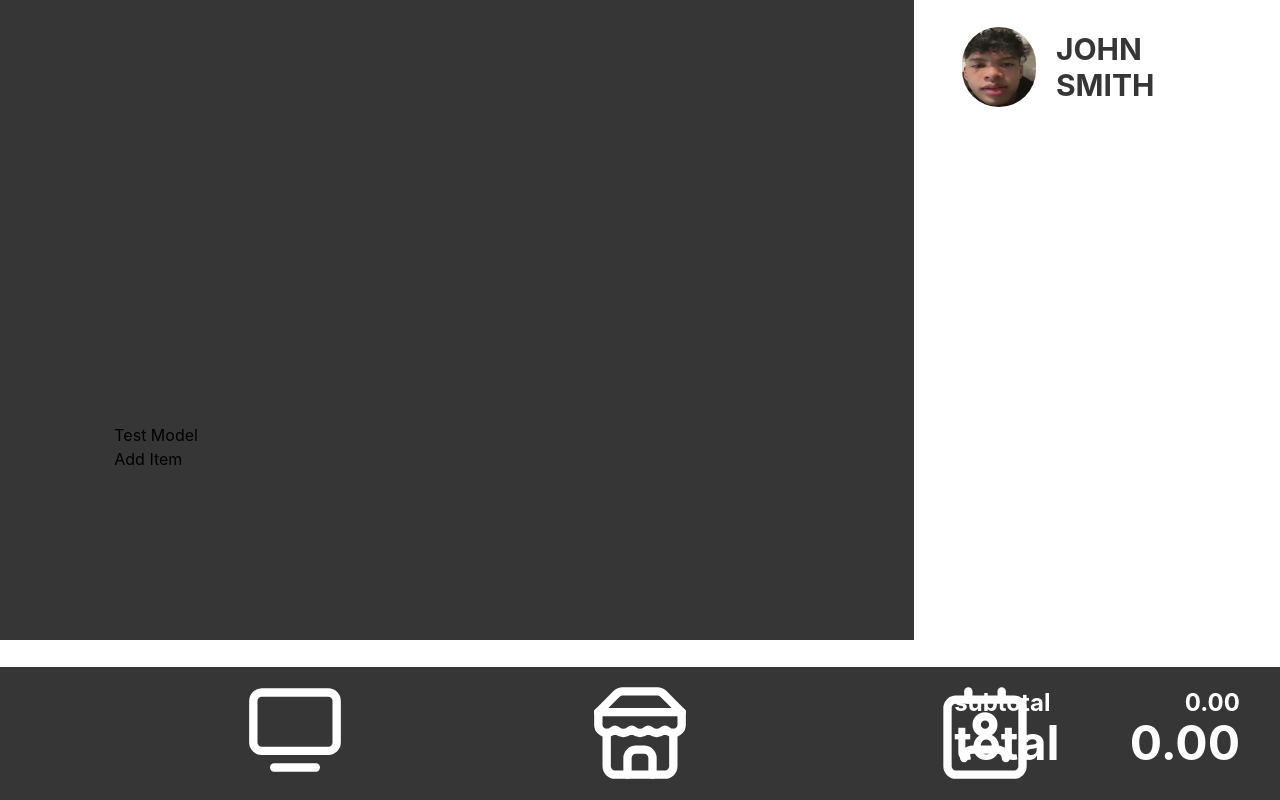
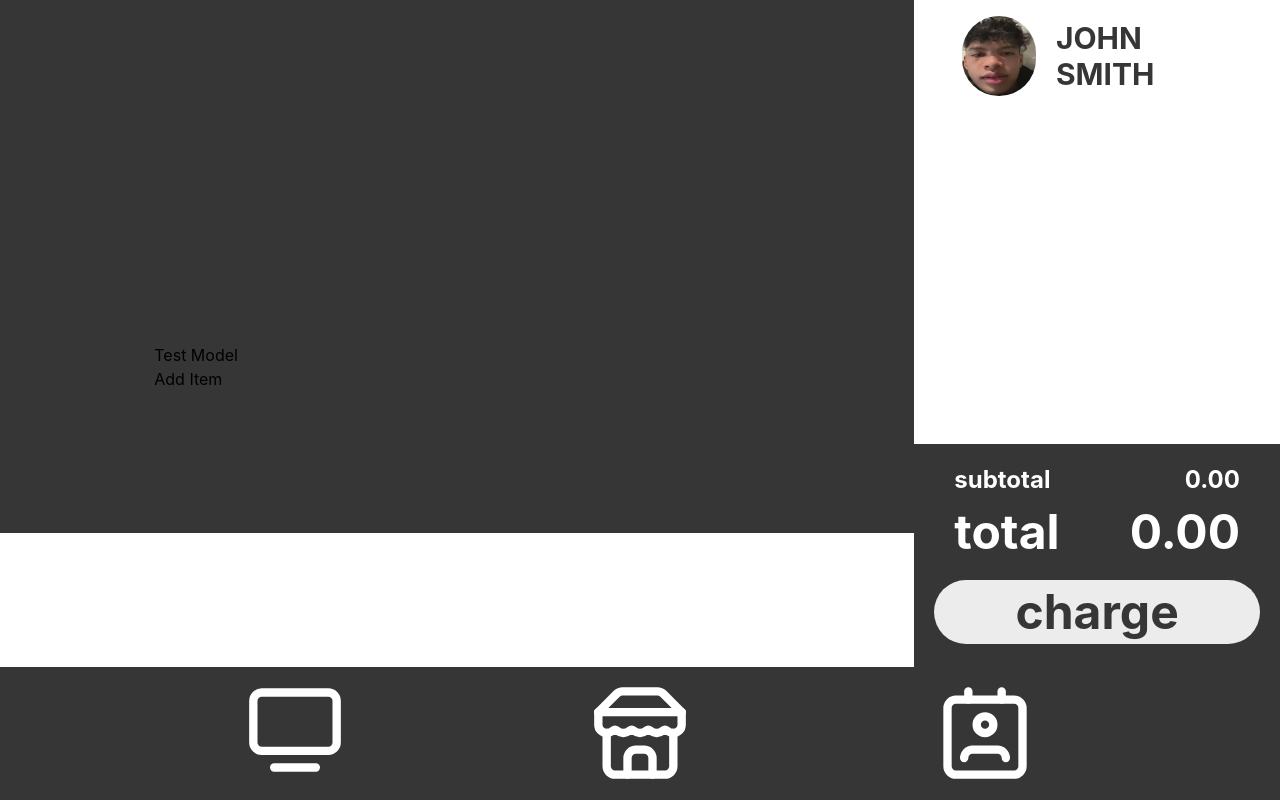
Before and after one commit to kaikune/SquareGoogleAIHackathon, a React (Create React App) app in the folder client/: page / in a window 1280 px wide. Built offline with nearby package versions, Linux system fonts and the light colour scheme.

Commit message:
✨ Payment

```diff
--- a/client/src/components/testPayment.js
+++ b/client/src/components/testPayment.js
@@ -1,9 +1,9 @@
 import { CreditCard, PaymentForm } from 'react-square-web-payments-sdk';
 import { BASE_URL } from '../apiconfig';
 
-export default function Payment() {
+export default function Payment({ price }) {
     return (
-        <div>
+        <div className='w-full h-full p-5'>
             <PaymentForm
                 applicationId="sandbox-sq0idb-Os9kKkQZ44Ruc2n3kB1mIQ"
                 cardTokenizeResponseReceived={async (token, verifiedBuyer) => {
@@ -15,7 +15,7 @@ export default function Payment() {
                         },
                         body: JSON.stringify({
                             sourceId: token.token,
-                            price: 100, // REPLACE WITH TOTAL COST (Price is in cents)
+                            price: price, // REPLACE WITH TOTAL COST (Price is in cents)
                         }),
                     });
                     console.log(await response.json());
@@ -26,11 +26,11 @@ export default function Payment() {
                 <CreditCard
                     buttonProps={{
                         css: {
-                            backgroundColor: '#771520',
+                            backgroundColor: '#ececec',
                             fontSize: '14px',
-                            color: '#fff',
+                            color: '#363636',
                             '&:hover': {
-                                backgroundColor: '#530f16',
+                                backgroundColor: '#dbdbdb',
                             },
                         },
                     }}
--- a/client/src/shop.js
+++ b/client/src/shop.js
@@ -1,9 +1,12 @@
 import { React, useState } from "react";
 import TestM from './components/testModel';
+import Payment from "./components/testPayment";
+import { X } from 'lucide-react';
 
 function Shop() {
 
     const [cart, setCart] = useState([]);
+    const [charging, setCharging] = useState(false);
 
     // ITEM FORMAT:
     /*
@@ -123,11 +126,11 @@ function Shop() {
     return (
         <>
 
-            <div className="flex flex-row w-screen h-screen bg-white">
+            <div className="flex flex-row w-full h-full bg-white">
 
                 <div className="flex flex-col w-full h-full">
                     <div className="flex flex-col justify-center items-center w-full h-full bg-silver-500">
-                        <div className="w-3/4 h-3/4">
+                        <div className="w-3/4 h-full p-10">
                             <TestM setPrediction={setPrediction} />
                             <button
                                 onClick=
@@ -159,17 +162,43 @@ function Shop() {
                         <h1 className="text-silver-500 font-bold text-3xl">JOHN SMITH</h1>
                     </div>
 
-                    <div className="w-full h-4/6"><Tray /></div>
+                    <div className="w-full h-1/2"><Tray /></div>
 
-                    <div className="flex flex-col justify-start items-center w-full h-1/6 bg-silver-500 p-5">
+                    <div className="flex flex-col justify-start items-center w-full h-1/3 bg-silver-500 p-5 gap-3">
+                        {
+                            charging ? (
+                                <>
+                                    <div className="flex flex-row w-full h-1 justify-between">
+                                        <X
+                                            className="cursor-pointer"
+                                            color="white"
+                                            onClick={() => setCharging(false)}
+                                        />
+                                        <h1 className="text-white font-bold">${calculateTotalPrice()}</h1>
+                                    </div>
+                                    <Payment price={calculateTotalPrice()}/>
+                                </>
+                            ) : (
+                                <>
+
                                     <div className="flex flex-row justify-between items-center w-full px-5">
                                         <h1 className="text-white font-bold text-2xl">subtotal</h1>
                                         <h1 className="text-white font-bold text-2xl">{calculateTotalPrice()}</h1>
                                     </div>
-                        <div className="flex flex-row justify-between items-center w-full px-5">
+                                    <div className="flex flex-row justify-between items-center w-full px-5 pb-3">
                                         <h1 className="text-white font-bold text-5xl">total</h1>
                                         <h1 className="text-white font-bold text-5xl">{calculateTotalPrice()}</h1>
                                     </div>
+                                    <div className="flex flex-row justify-center items-center w-full bg-silver-300 p-2 rounded-full">
+                                        <button
+                                            className="text-silver-500 font-bold text-5xl"
+                                            onClick={() => setCharging(true)}
+                                        >charge</button>
+                                    </div>
+
+                                </>
+                            )
+                        }
                     </div>
 
                 </div>
```
Lines whose indentation alone changed are shown as unchanged.
